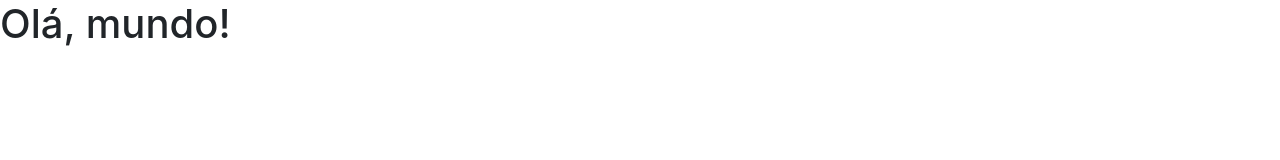
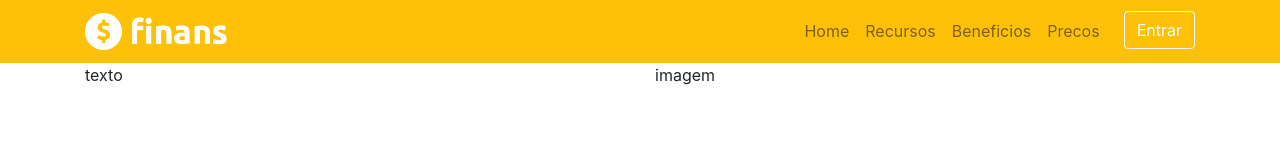
Before and after one commit to alvjeff/projeto_site_finans, a plain HTML site: page index.html in a window 1280 px wide. Drawn offline with nearby package versions, Linux system fonts and the light colour scheme.

Commit message:
inicio do arquivo de estilo e feito o topo com menu responsivo

```diff
--- a/index.html
+++ b/index.html
@@ -8,12 +8,65 @@
     <!-- Bootstrap CSS -->
     <link rel="stylesheet" href="https://stackpath.bootstrapcdn.com/bootstrap/4.1.3/css/bootstrap.min.css" integrity="sha384-MCw98/SFnGE8fJT3GXwEOngsV7Zt27NXFoaoApmYm81iuXoPkFOJwJ8ERdknLPMO" crossorigin="anonymous">
 
-    <title>Olá, mundo!</title>
+    <!--fonte awesome-->
+    <link rel="stylesheet" href="path/to/font-awesome/css/font-awesome.min.css">
 
-    <link rel="stylesheet" href="path/to/font-awesome/css/font-awesome.min.css">
+    <!--estilo customizado-->
+    <link rel="stylesheet" href="/css/estilo.css">
+
+    <title>Finans - financas pessoais</title>
+
+
   </head>
   <body>
-    <h1>Olá, mundo!</h1>
+
+    <header><!--inicio do cabecalho-->
+        <nav class="navbar navbar-expand-sm navbar-light bg-warning">
+            <div class="container">
+
+                <a href="#" class="navbar-brand">
+                    <img src="/img/logo.png" alt="logo" width="142">
+                </a>
+
+                <button class="navbar-toggler" data-toggle="collapse" data-target="#nav-principal">
+                    <span class="navbar-toggler-icon"></span>
+                </button>
+
+                <div class="collapse navbar-collapse" id="nav-principal">
+                    <ul class="navbar-nav ml-auto">
+                        <li class="nav-item">
+                            <a href="" class="nav-link">Home</a>
+                        </li>
+                        <li class="nav-item">
+                            <a href="" class="nav-link">Recursos</a>
+                        </li>
+                        <li class="nav-item">
+                            <a href="" class="nav-link">Beneficios</a>
+                        </li>
+                        <li class="nav-item">
+                            <a href="" class="nav-link">Precos</a>
+                        </li>
+                        <li class="nav-item">
+                            <a href="" class="btn btn-outline-light ml-3">Entrar</a>
+                        </li>
+                    </ul>
+                </div>
+            </div>
+        </nav>
+    </header><!--fim do cabecalho-->
+
+    <section id="home"><!--inicio da secao home-->
+        <div class="container">
+            <div class="row">
+                <div class="col-sm-6">
+                    texto
+                </div>
+                <div class="col-sm-6">
+                    imagem
+                </div>
+            </div>
+        </div>
+    </section><!--fim da secao home-->
 
     <!-- JavaScript (Opcional) -->
     <!-- jQuery primeiro, depois Popper.js, depois Bootstrap JS -->
```
Also changed, not shown: css/estilo.css (added).
